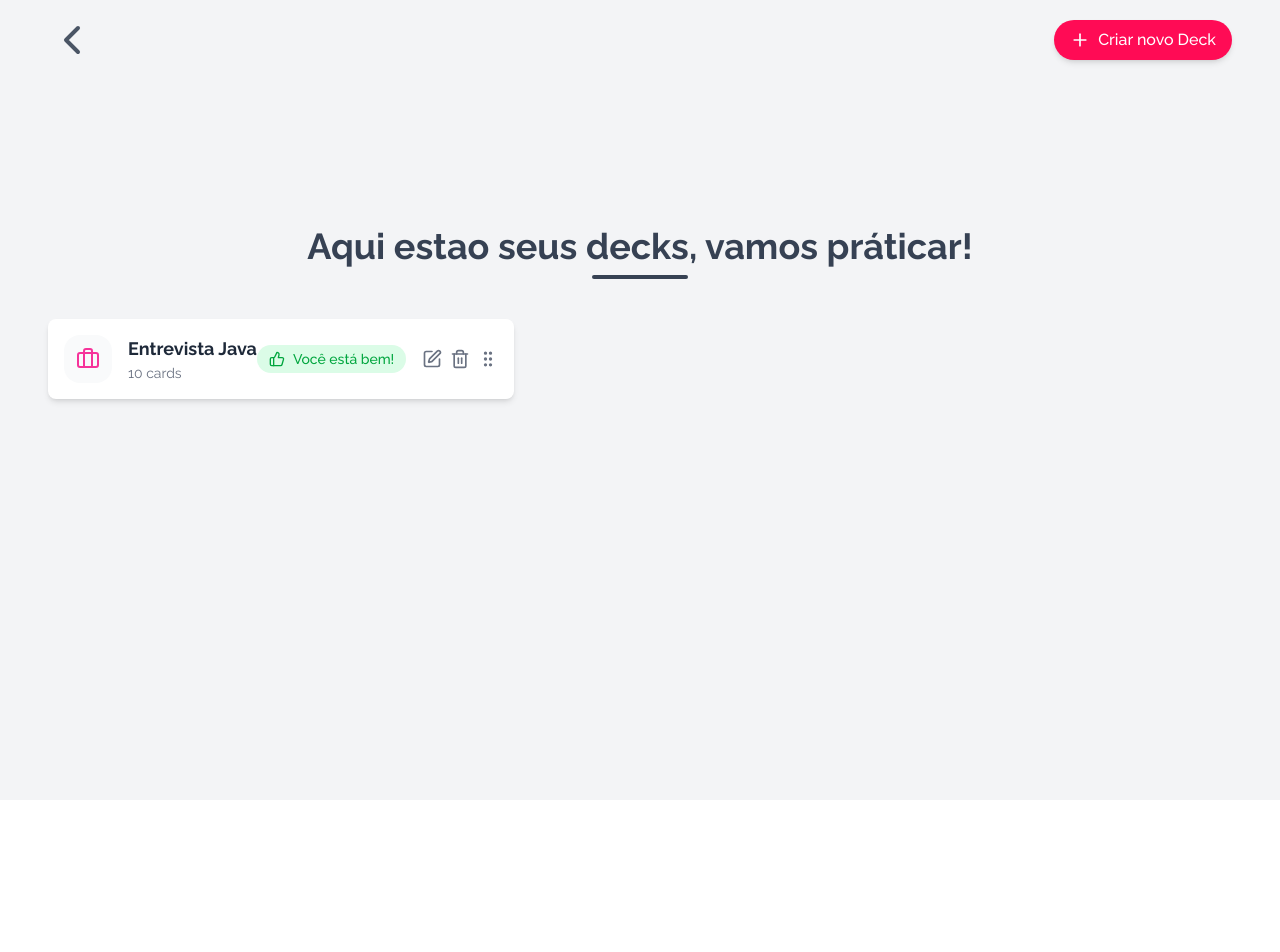
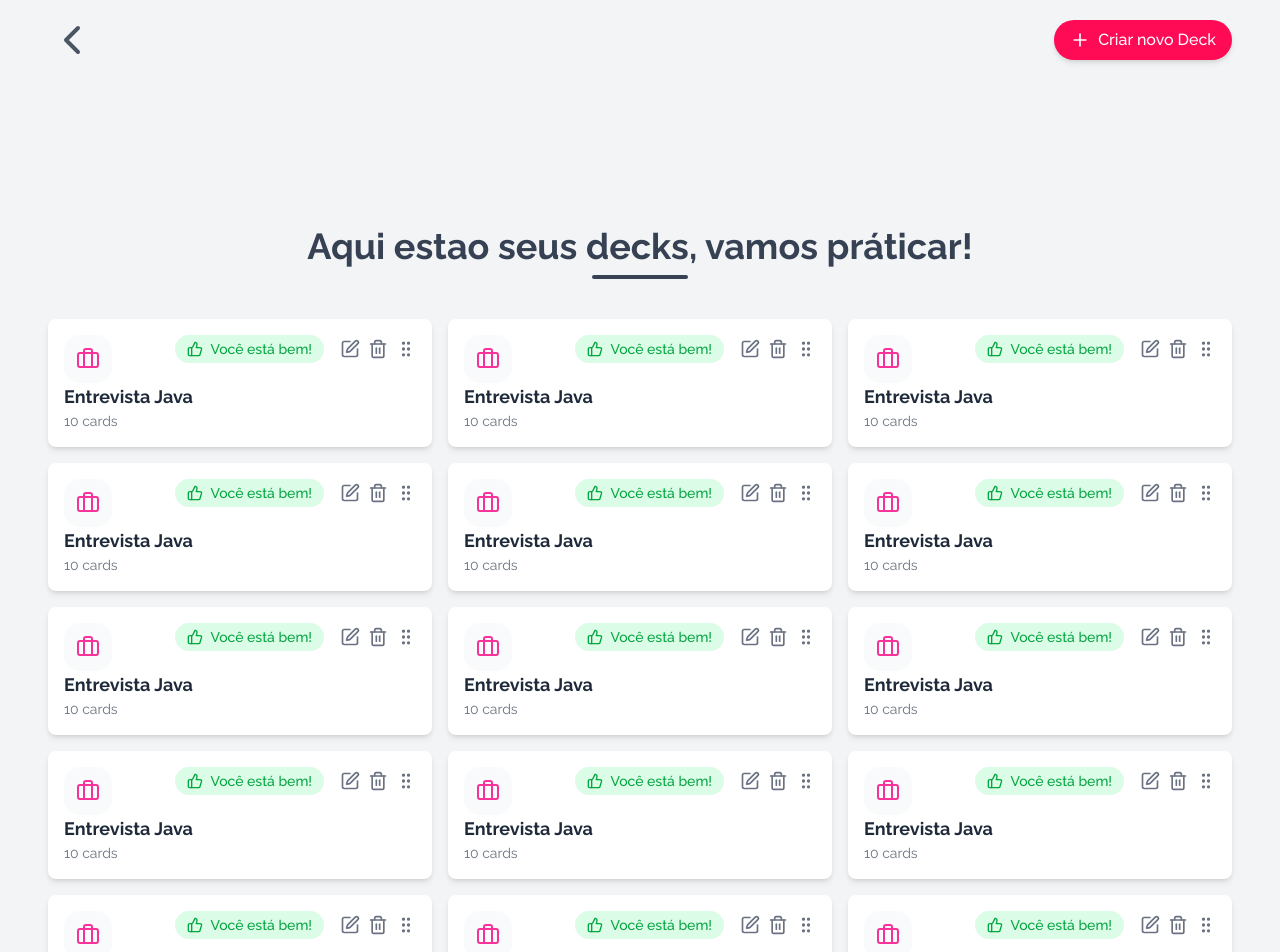
Before and after one commit to julioceno/memoriza, a Next.js app: page /home in a window 1280 px wide. Shown: the top 952 px of the page. Before the commit the page ends 800 px from the top, so only its background shows below. Built offline with nearby package versions, Linux system fonts and the light colour scheme.

Commit message:
feat: improve DeckCard

```diff
--- a/src/app/home/layout.tsx
+++ b/src/app/home/layout.tsx
@@ -1,10 +1,9 @@
 import Header from "@/components/Header";
-import { Raleway } from "next/font/google";
 
 export default function RootLayout({ children }: { children: React.ReactNode }) {
   return (
     <div className="bg-gray-100 ">
-      <div className="min-h-screen pt-4 px-4 sm:px-12 max-w-[1800px] mx-auto">
+      <div className="min-h-screen py-10 pt-4 px-4 sm:px-12 max-w-[1800px] mx-auto">
         <Header />
         {children}
       </div>
--- a/src/app/home/page.tsx
+++ b/src/app/home/page.tsx
@@ -8,12 +8,99 @@ export default function Home() {
         <SectionTitle>
           Aqui estao seus decks, vamos práticar!
         </SectionTitle>
-        <div className="flex gap-4 mt-10">
-          <DeckCard
-            title="Entrevista Java"
-            cardCount={10}
-            statusMessage="Você está bem!"
-          />
+        <div className="flex">
+          <div className="mx-auto grid grid-cols-1 sm:grid-cols-2 lg:grid-cols-3 gap-4 mt-10 justify-items-center">
+            <DeckCard
+              title="Entrevista Java"
+              cardCount={10}
+              statusMessage="Você está bem!"
+            />
+            <DeckCard
+              title="Entrevista Java"
+              cardCount={10}
+              statusMessage="Você está bem!"
+            />
+            <DeckCard
+              title="Entrevista Java"
+              cardCount={10}
+              statusMessage="Você está bem!"
+            />
+            <DeckCard
+              title="Entrevista Java"
+              cardCount={10}
+              statusMessage="Você está bem!"
+            />
+            <DeckCard
+              title="Entrevista Java"
+              cardCount={10}
+              statusMessage="Você está bem!"
+            />
+            <DeckCard
+              title="Entrevista Java"
+              cardCount={10}
+              statusMessage="Você está bem!"
+            />
+            <DeckCard
+              title="Entrevista Java"
+              cardCount={10}
+              statusMessage="Você está bem!"
+            />
+            <DeckCard
+              title="Entrevista Java"
+              cardCount={10}
+              statusMessage="Você está bem!"
+            />
+            <DeckCard
+              title="Entrevista Java"
+              cardCount={10}
+              statusMessage="Você está bem!"
+            />
+             <DeckCard
+              title="Entrevista Java"
+              cardCount={10}
+              statusMessage="Você está bem!"
+            />
+            <DeckCard
+              title="Entrevista Java"
+              cardCount={10}
+              statusMessage="Você está bem!"
+            />
+            <DeckCard
+              title="Entrevista Java"
+              cardCount={10}
+              statusMessage="Você está bem!"
+            />
+            <DeckCard
+              title="Entrevista Java"
+              cardCount={10}
+              statusMessage="Você está bem!"
+            />
+            <DeckCard
+              title="Entrevista Java"
+              cardCount={10}
+              statusMessage="Você está bem!"
+            />
+            <DeckCard
+              title="Entrevista Java"
+              cardCount={10}
+              statusMessage="Você está bem!"
+            />
+            <DeckCard
+              title="Entrevista Java"
+              cardCount={10}
+              statusMessage="Você está bem!"
+            />
+            <DeckCard
+              title="Entrevista Java"
+              cardCount={10}
+              statusMessage="Você está bem!"
+            />
+            <DeckCard
+              title="Entrevista Java"
+              cardCount={10}
+              statusMessage="Você está bem!"
+            />
+          </div>
         </div>
       </main>
     </div>
--- /dev/null
+++ b/src/components/DeckCard/components/StatusBadge/index.tsx
@@ -0,0 +1,13 @@
+import React from "react";
+import { ThumbsUp } from "lucide-react";
+
+const StatusBadge: React.FC<IStatusBadgeProps> = ({ children }) => {
+  return (
+    <div className="flex items-center gap-2 bg-green-100 text-green-600 px-3 py-1 rounded-full text-sm font-medium">
+      <ThumbsUp className="w-4 h-4" />
+      {children}
+    </div>
+  );
+};
+
+export default StatusBadge;
--- /dev/null
+++ b/src/components/DeckCard/components/StatusBadge/types.d.ts
@@ -0,0 +1,3 @@
+interface IStatusBadgeProps {
+  children?: React.ReactNode;
+}
--- a/src/components/DeckCard/index.tsx
+++ b/src/components/DeckCard/index.tsx
@@ -1,6 +1,7 @@
 import React from "react";
-import { ThumbsUp, Edit, Trash2, MoreHorizontal, Briefcase } from "lucide-react";
+import { Briefcase } from "lucide-react";
 import Actions from "./components/Actions";
+import StatusBadge from "./components/StatusBadge";
 
 interface DeckCardProps {
   title: string;
@@ -10,23 +11,20 @@ interface DeckCardProps {
 
 const DeckCard: React.FC<DeckCardProps> = ({ title, cardCount, statusMessage }) => {
   return (
-    <div className="flex items-center justify-between p-4 bg-white rounded-lg shadow-md hover:shadow-lg transition">
-      <div className="flex items-center gap-4">
+    <div className="flex flex-col items-center justify-between p-4 bg-white w-sm rounded-lg shadow-md hover:shadow-lg transition">
+      <div className="flex items-start justify-between gap-4 w-full">
         <div className="flex items-center justify-center w-12 h-12 bg-gray-50 rounded-2xl">
           <Briefcase className="text-pink-500 w-6 h-6" />
         </div>
-        <div>
+        <div className="flex items-center gap-4">
+            <StatusBadge>{statusMessage}</StatusBadge>
+            <Actions />
+        </div>
+      </div>
+      <div className="flex-start w-full">
           <h3 className="text-gray-800 font-bold text-lg">{title}</h3>
           <p className="text-gray-500 text-sm">{cardCount} cards</p>
         </div>
-      </div>
-      <div className="flex items-center gap-4">
-        <div className="flex items-center gap-2 bg-green-100 text-green-600 px-3 py-1 rounded-full text-sm font-medium">
-          <ThumbsUp className="w-4 h-4" />
-          {statusMessage}
-        </div>
-        <Actions />
-      </div>
     </div>
   );
 };
```
